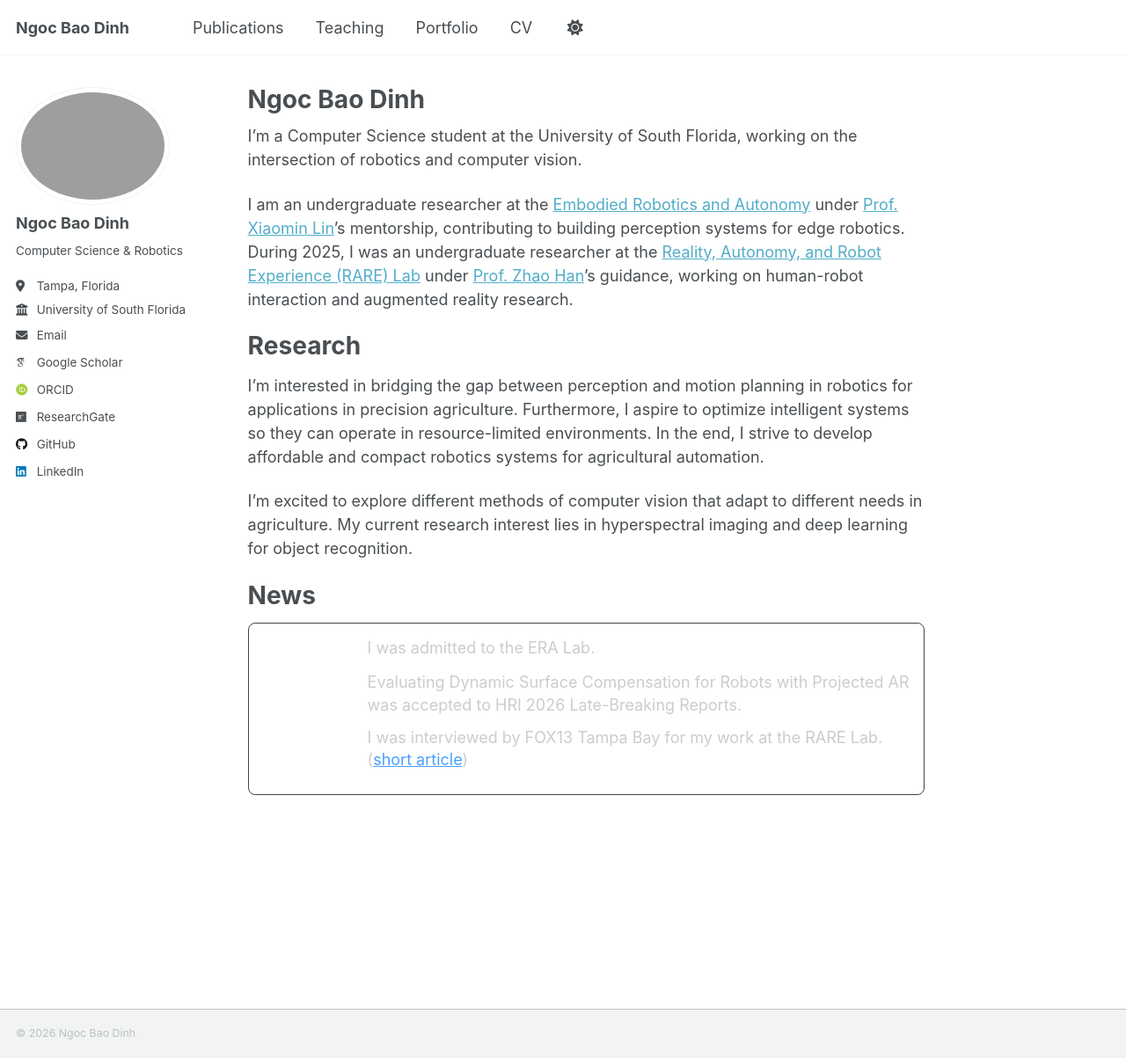
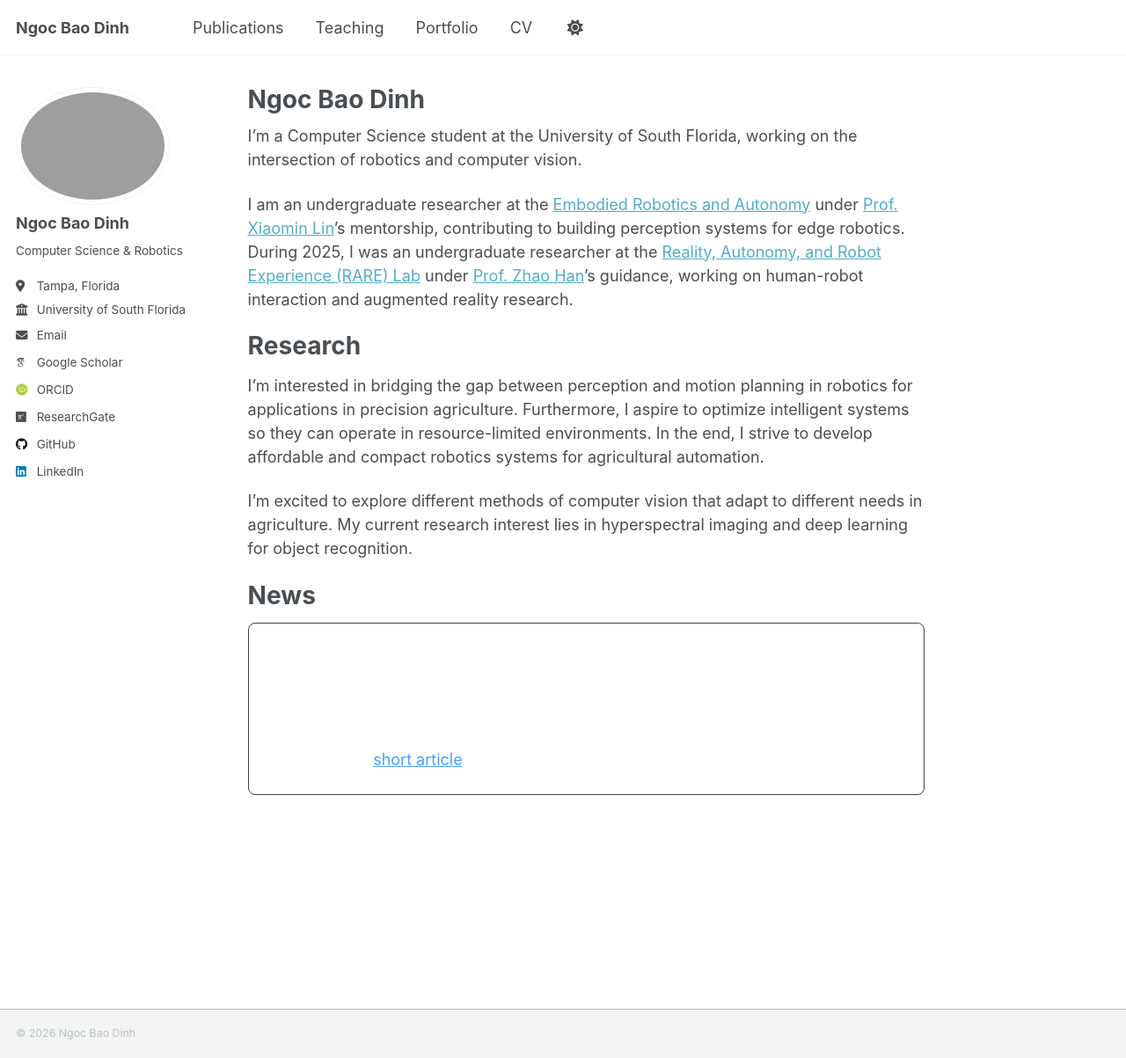
Before and after one commit to baodn19/baodn19.github.io, a Jekyll site: the page built from _pages/about.md, in a window 1280 px wide and 1203 px high. Shown: the whole window at 88% size. Built offline with Jekyll 4.4.1, drawn with Linux system fonts in a browser that asks for light colours; some web fonts are replaced; a script that is not in the unit is left out.

Commit message:
Fix resume

```diff
--- a/assets/css/main.scss
+++ b/assets/css/main.scss
@@ -66,8 +66,9 @@
 }
 
 .news-content {
-  color: #ccc; /* Slightly grey for the text */
+  color: #ffffff !important; /* This forces the main text to white */
   line-height: 1.4;
+  flex: 1;                  /* Ensures text takes up the remaining space */
 }
 
 .news-content a {
```
Also changed, not shown: 1 other file.
